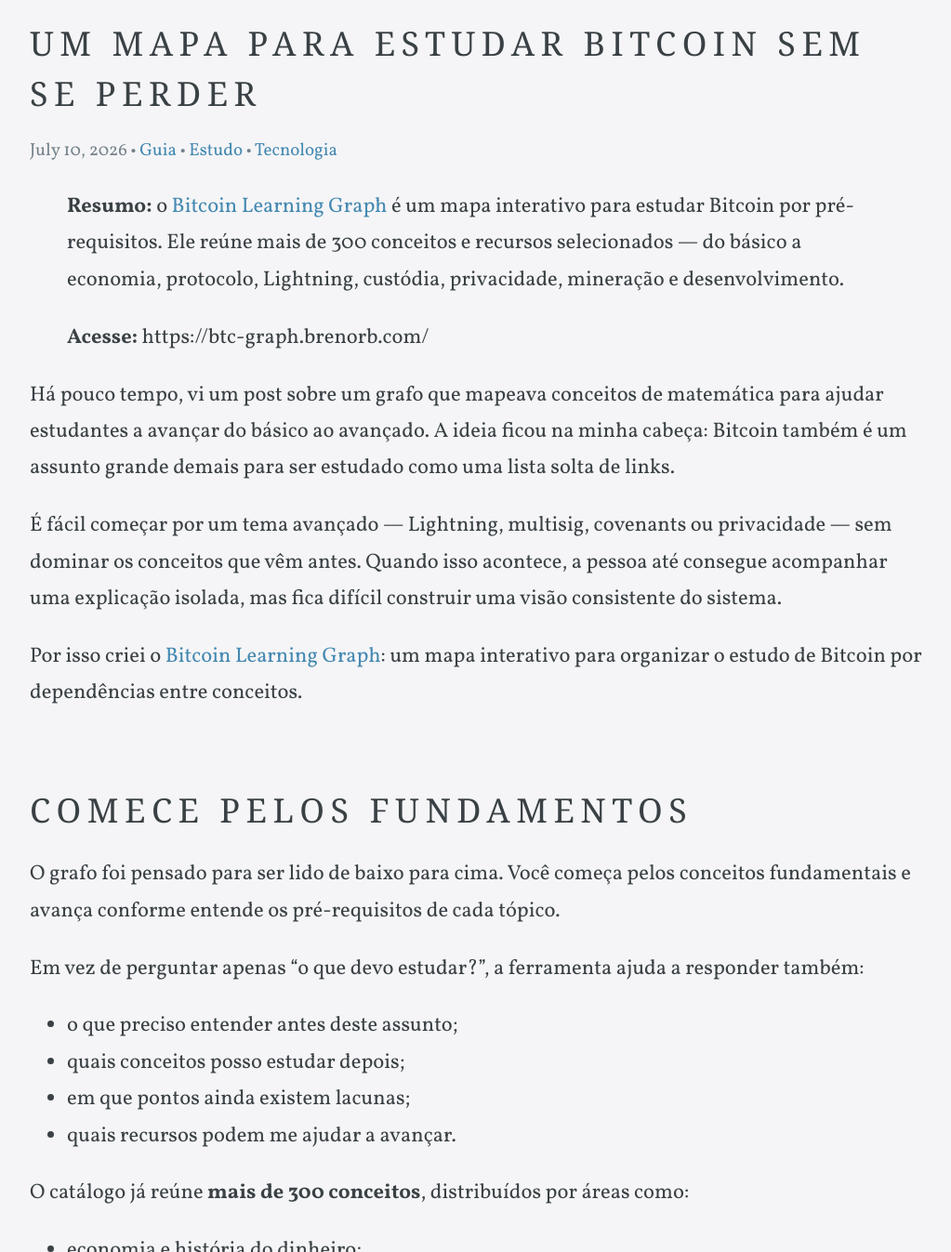
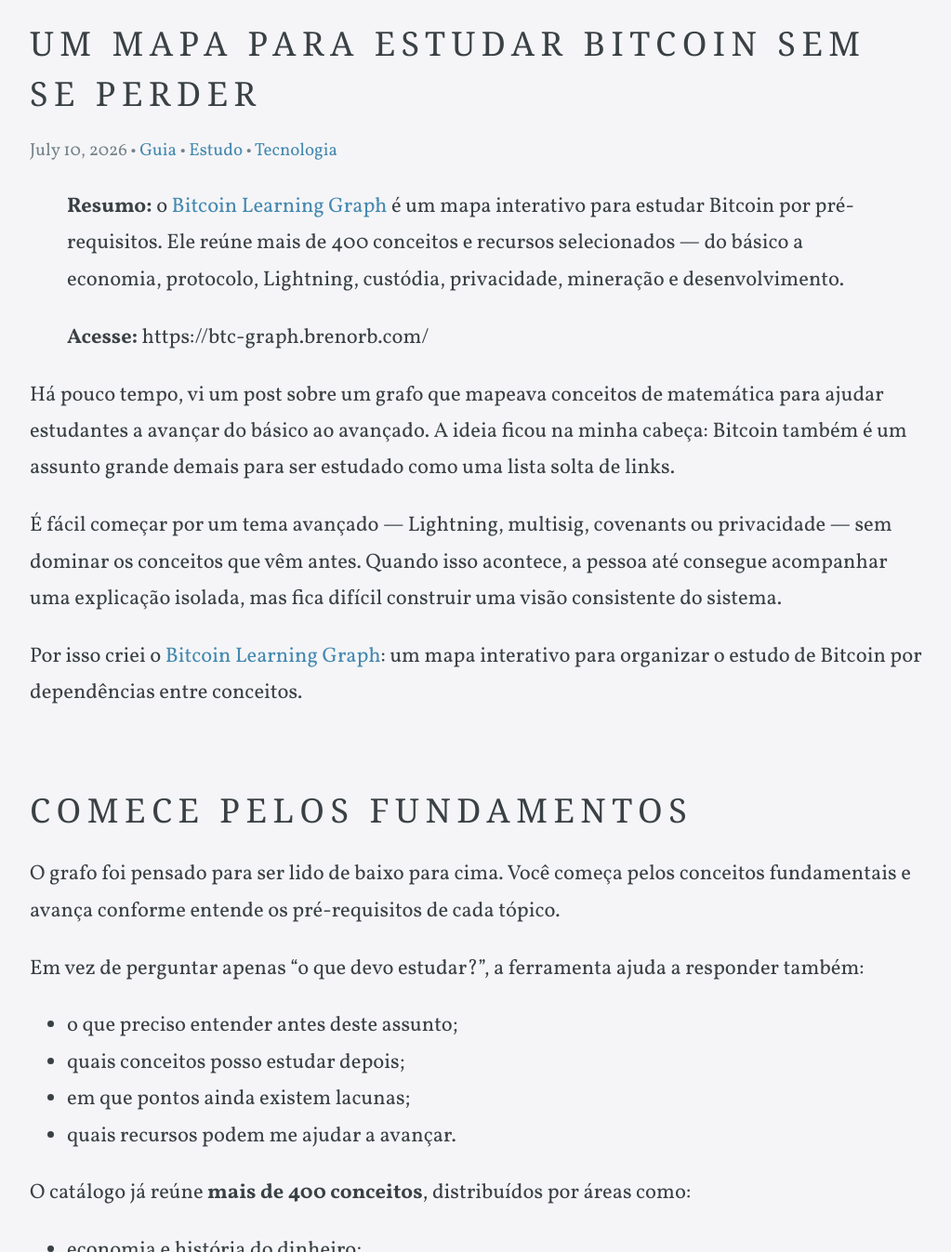
Before and after one commit to brenorb/bitcoin101, a Jekyll site: the page built from _posts/2026-07-11-bitcoin-learning-graph.md, in a window 1280 px wide and 1400 px high, scrolled down 477 px. Shown: the part 53-1400 px from the top of the window at 93% size, without its empty margins (128-1151 px from the left). Built offline with Jekyll 4.4.1, drawn with Linux system fonts in a browser that asks for light colours; some web fonts are replaced.

Commit message:
chore: ignore macOS metadata and refresh graph count

```diff
--- a/_posts/2026-07-11-bitcoin-learning-graph.md
+++ b/_posts/2026-07-11-bitcoin-learning-graph.md
@@ -7,10 +7,10 @@
   - Tecnologia
 author_staff_member: breno-brito
 large_header: false
-description: "Conheça o Bitcoin Learning Graph, um mapa interativo que organiza mais de 300 conceitos de Bitcoin por pré-requisitos e caminhos de estudo."
+description: "Conheça o Bitcoin Learning Graph, um mapa interativo que organiza mais de 400 conceitos de Bitcoin por pré-requisitos e caminhos de estudo."
 ---
 
-> **Resumo:** o [Bitcoin Learning Graph](https://btc-graph.brenorb.com/) é um mapa interativo para estudar Bitcoin por pré-requisitos. Ele reúne mais de 300 conceitos e recursos selecionados — do básico a economia, protocolo, Lightning, custódia, privacidade, mineração e desenvolvimento.
+> **Resumo:** o [Bitcoin Learning Graph](https://btc-graph.brenorb.com/) é um mapa interativo para estudar Bitcoin por pré-requisitos. Ele reúne mais de 400 conceitos e recursos selecionados — do básico a economia, protocolo, Lightning, custódia, privacidade, mineração e desenvolvimento.
 >
 > **Acesse:** https://btc-graph.brenorb.com/
 
@@ -31,7 +31,7 @@
 - em que pontos ainda existem lacunas;
 - quais recursos podem me ajudar a avançar.
 
-O catálogo já reúne **mais de 300 conceitos**, distribuídos por áreas como:
+O catálogo já reúne **mais de 400 conceitos**, distribuídos por áreas como:
 
 - economia e história do dinheiro;
 - protocolo e consenso;
```
Also changed, not shown: 2 other files.
